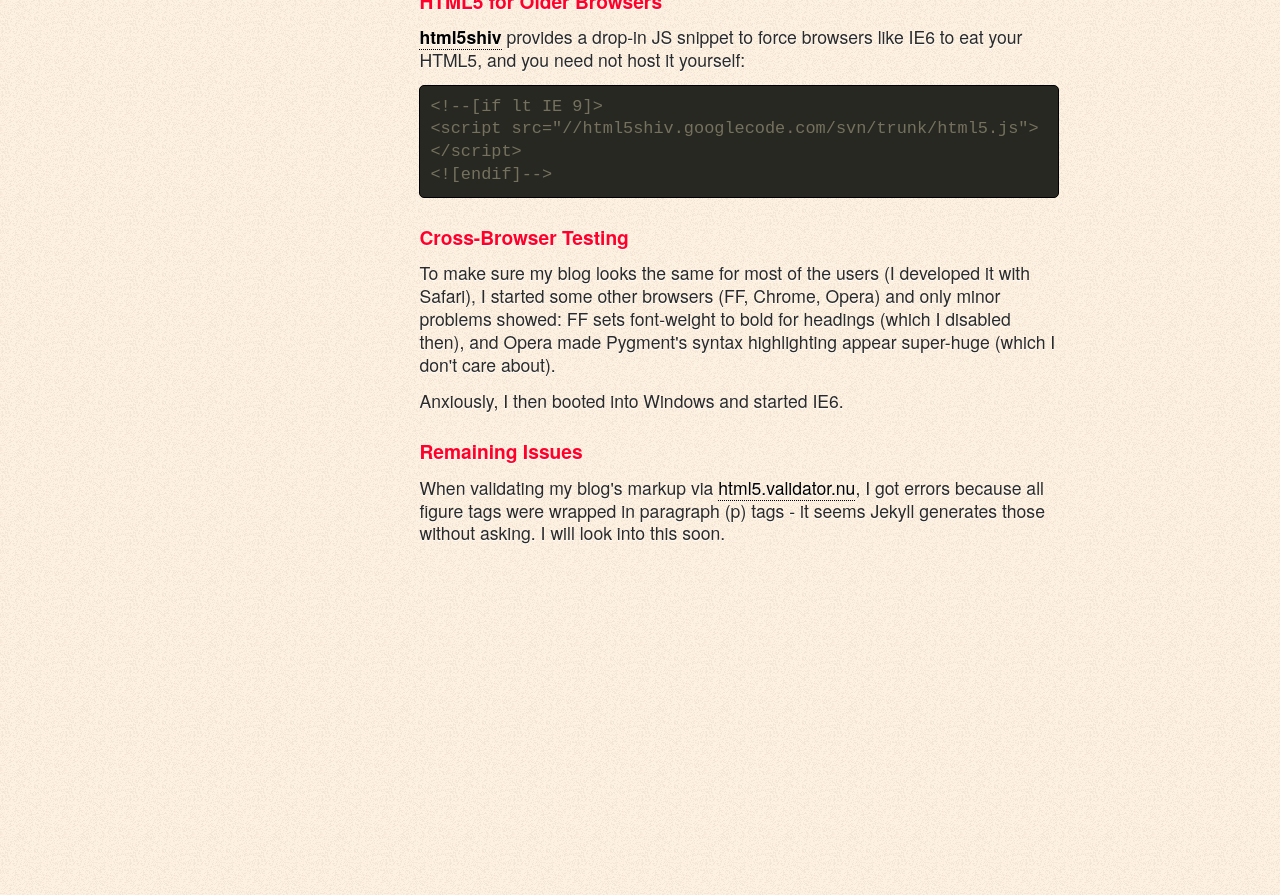
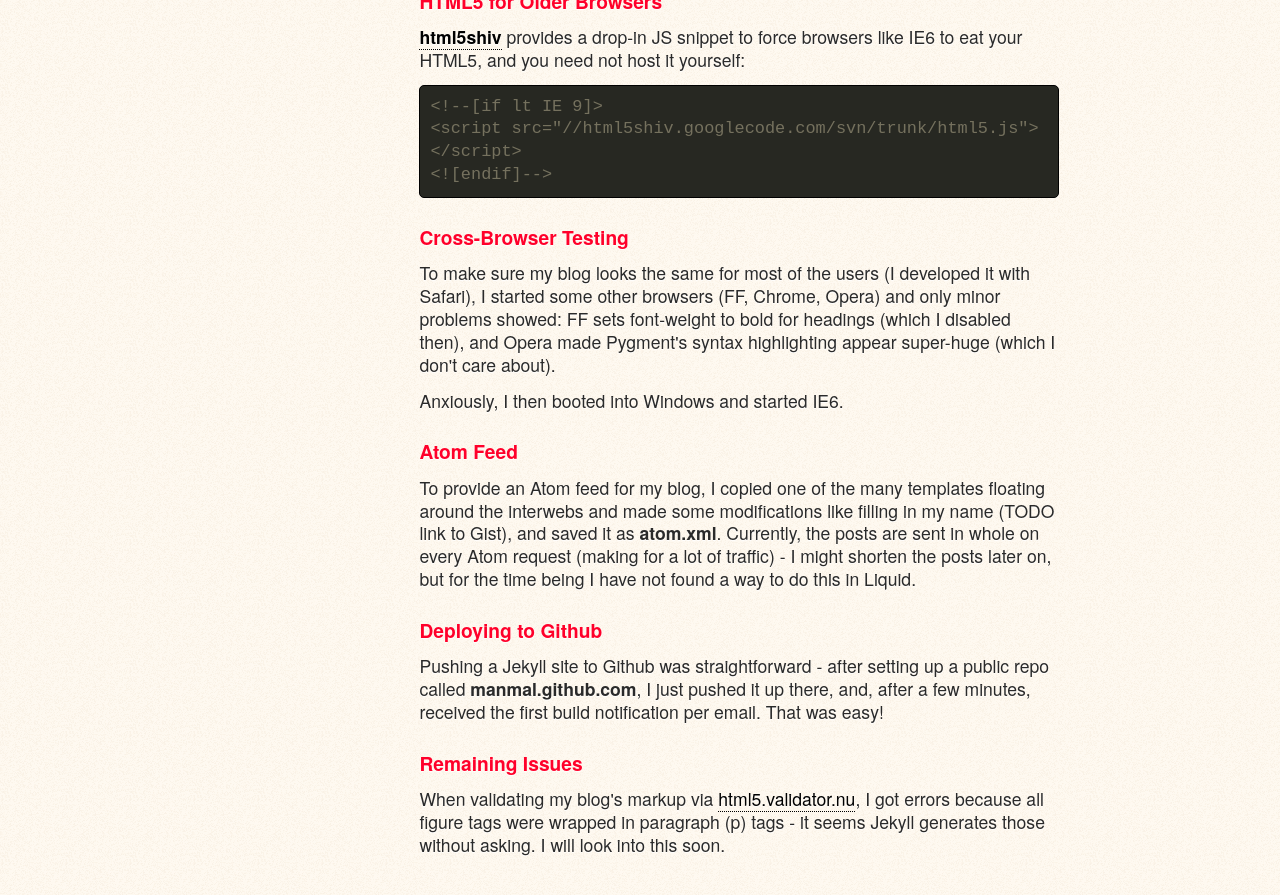
Before and after one commit to manmal/manmal.github.com, a Jekyll site: the page built from _posts/2012-04-11-How-I-built-this-blog.markdown, in a window 1280 px wide and 900 px high, scrolled down 5422 px. Shown: the top 895 px of the window. Built offline with Jekyll 4.4.1, drawn with Linux system fonts in a browser that asks for light colours; Markdown is read by kramdown in place of the engine named in the settings.

Commit message:
lightened up background, modified first post

```diff
--- a/_posts/2012-04-11-How-I-built-this-blog.markdown
+++ b/_posts/2012-04-11-How-I-built-this-blog.markdown
@@ -197,6 +197,16 @@
 </p>
 <p>Anxiously, I then booted into Windows and started IE6.
 
+<h2>Atom Feed</h2>
+<p>
+To provide an Atom feed for my blog, I copied one of the many templates floating around the interwebs and made some modifications like filling in my name (TODO link to Gist), and saved it as <b>atom.xml</b>. Currently, the posts are sent in whole on every Atom request (making for a lot of traffic) - I might shorten the posts later on, but for the time being I have not found a way to do this in Liquid.
+</p>
+
+<h2>Deploying to Github</h2>
+<p>
+Pushing a Jekyll site to Github was straightforward - after setting up a public repo called <b>manmal.github.com</b>, I just pushed it up there, and, after a few minutes, received the first build notification per email. That was easy!
+</p>
+
 <h2>Remaining Issues</h2>
 <p>
 When validating my blog's markup via <a href="http://html5.validator.nu/" target="_blank">html5.validator.nu</a>, I got errors because all figure tags were wrapped in paragraph (p) tags - it seems Jekyll generates those without asking. I will look into this soon.
```
Also changed, not shown: img/light_bg.png, img/round_thing.png.
